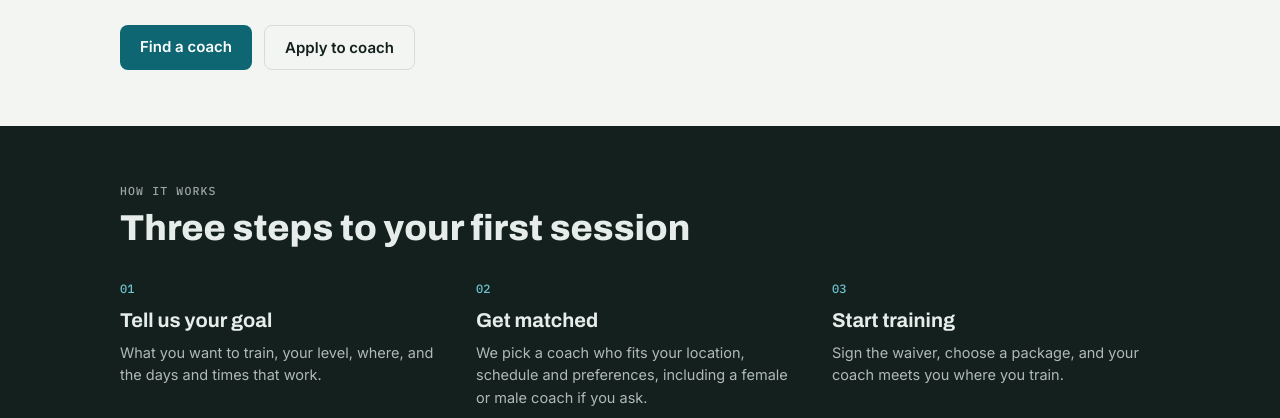
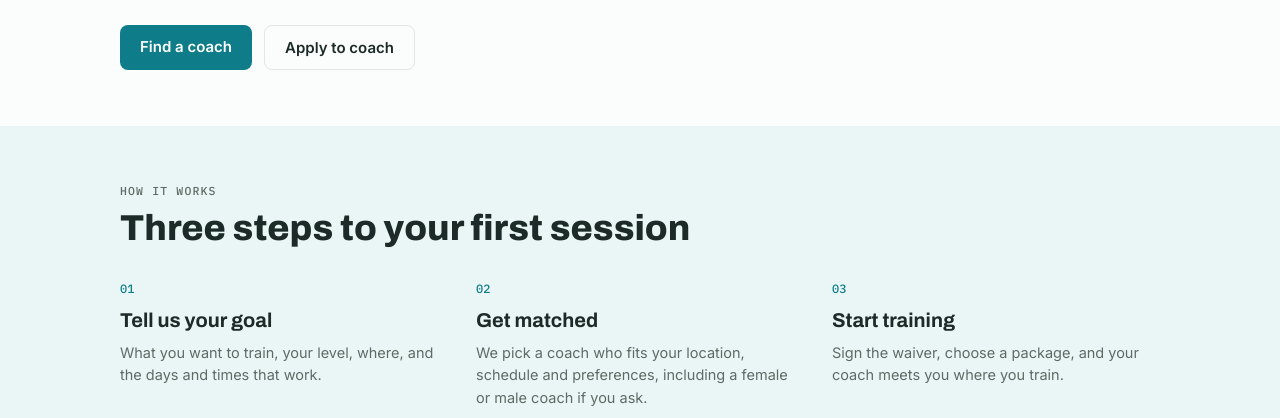
Before and after one commit to johnfernando823/vetted, a plain HTML site: page index.html in a window 1280 px wide. Shown: the part 534-952 px from the top of the page. Drawn offline with Linux system fonts and the light colour scheme.

Commit message:
Lighter look: light teal palette, pale how-it-works band, light theme only
Co-Authored-By: Claude Opus 5.5 <noreply@anthropic.com>
Claude-Session: https://claude.ai/code/session_01GSJRuzbUF9EbgdzNwGS19n

```diff
--- a/assets/styles.css
+++ b/assets/styles.css
@@ -1,29 +1,21 @@
-/* Vetted — shared styles. Layout: one centered column (1040px) with section bands; forms use a sticky side rail on wide screens. */
+/* Vetted — shared styles. Light theme only. Layout: one centered column (1040px) with section bands; forms use a sticky side rail on wide screens. */
 :root {
-  --bg: #f3f5f3;
+  --bg: #fbfdfc;
   --surface: #ffffff;
-  --ink: #13201d;
-  --muted: #56645f;
-  --line: #d5dcd8;
-  --accent: #0d6672;
+  --ink: #1d2b28;
+  --muted: #5d6b66;
+  --line: #dfe6e3;
+  --accent: #0f7d89;
   --accent-ink: #ffffff;
-  --accent-soft: #e1eff0;
-  --band: #13201d;
-  --band-ink: #e6ece9;
+  --accent-soft: #e4f4f5;
+  --band: #eaf6f6;
+  --band-ink: #1d2b28;
   --ok: #1f7a4a;
   --warn: #9a5b00;
   --display: "Archivo", "Arial Narrow", system-ui, sans-serif;
   --body: "Inter", system-ui, -apple-system, "Segoe UI", sans-serif;
   --mono: "IBM Plex Mono", ui-monospace, "SFMono-Regular", Menlo, monospace;
   color-scheme: light;
-}
-@media (prefers-color-scheme: dark) {
-  :root {
-    --bg: #0f1614; --surface: #17211e; --ink: #e6ece9; --muted: #9baba5; --line: #2b3834;
-    --accent: #4fb3bf; --accent-ink: #062226; --accent-soft: #163236;
-    --band: #0a0f0e; --band-ink: #e6ece9; --ok: #5cc98b; --warn: #e0a64a;
-    color-scheme: dark;
-  }
 }
 
 * { box-sizing: border-box; }
--- a/index.html
+++ b/index.html
@@ -25,17 +25,17 @@
 
 .band { background: var(--band); color: var(--band-ink); }
 .band .wrap { padding-block: 56px; }
-.band .eyebrow { color: color-mix(in srgb, var(--band-ink) 65%, transparent); }
+.band .eyebrow { color: var(--muted); }
 .steps3 { display: grid; grid-template-columns: repeat(3, minmax(0, 1fr)); gap: 28px; margin-top: 28px; }
 @media (max-width: 760px) { .steps3 { grid-template-columns: minmax(0, 1fr); } }
-.steps3 .n { font-family: var(--mono); font-size: 12px; color: #6cc3ce; }
+.steps3 .n { font-family: var(--mono); font-size: 12px; color: var(--accent); }
 .steps3 h3 { font-family: var(--display); font-weight: 700; font-size: 20px; margin: 6px 0 6px; }
-.steps3 p { margin: 0; color: color-mix(in srgb, var(--band-ink) 75%, transparent); font-size: 14.5px; }
+.steps3 p { margin: 0; color: var(--muted); font-size: 14.5px; }
 
 .places .wrap { padding-block: 56px 0; }
 .place-grid { display: grid; grid-template-columns: repeat(3, minmax(0, 1fr)); gap: 16px; margin-top: 24px; }
 @media (max-width: 760px) { .place-grid { grid-template-columns: minmax(0, 1fr); } }
-.place { border-top: 2px solid var(--ink); padding-top: 14px; }
+.place { border-top: 2px solid var(--accent); padding-top: 14px; }
 .place h3 { font-family: var(--display); font-weight: 700; font-size: 19px; margin: 0 0 4px; }
 .place p { margin: 0; color: var(--muted); font-size: 14.5px; }
 
```
